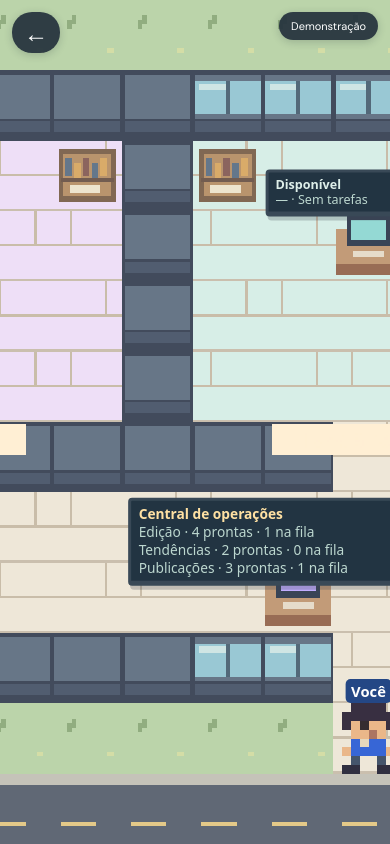
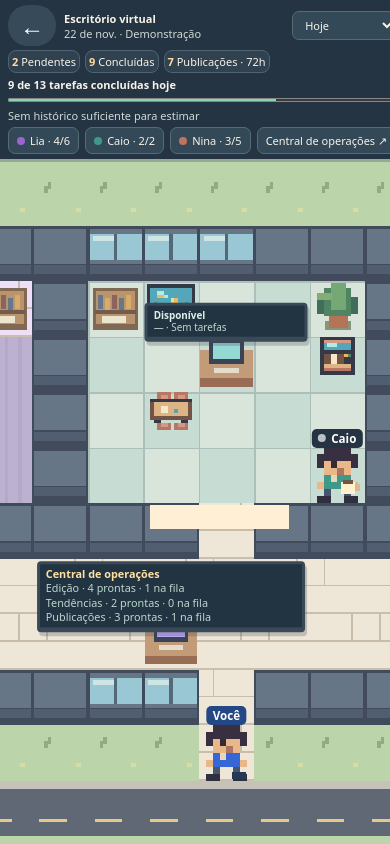
Before and after one commit to antonioacodes/disparo-insta, a Next.js app: page /escritorio in a window 390 px wide. Built offline with nearby package versions, Linux system fonts and the light colour scheme.

Commit message:
Etapa 1: integra HUD de demonstração e animações ao cenário

```diff
--- /dev/null
+++ b/app/escritorio/decor.ts
@@ -0,0 +1,14 @@
+// Original 16 × 16 pixel furniture tiles. Transparent pixels reveal the room floor.
+const designs:Record<string,string[]> = {
+  A:[' ................ ',' dddddddddddddd ',' dwwwwwwwwwwwwd ',' dwwiiwwwwwwwwd ',' dwwooiwwwwwwwd ',' dwwwwwwiowwwwd ',' dwgwwwwoowwgwd ',' dwggwwwwwwggwd ',' dyyyyyyyyyyyyd ',' dddddddddddddd ','  bbbbbbbbbbbb  ','  bcccccchhhhb  ','  bcccccchhhhb  ','  bbbbbbbbbbbb  '],
+  S:['                ',' dddddddddddddd ',' dccccccccccccd ',' dcmmmmmcmmmmmd ',' dcmmmmmcmmmmmd ',' dccccccccccccd ',' dmmmmmmcmmmmmd ',' dhhhhhhhhhhhhd ',' cchhhhhhhhhhcc ',' cchhhhhhhhhhcc ',' dccccccccccccd ','  dd        dd  '],
+  M:['    cccc cccc   ','    chhc chhc   ','  dddddddddddd  ','  byyyyyyyyyyb  ','  byyppyyyyyyb  ','  byyppyywyyyb  ','  byyyyyyyyyyb  ','  bbbbbbbbbbbb  ','   dd      dd   ','    chhc chhc   ','    cccc cccc   '],
+  V:['   dddddddddd   ','   dhhhhhhhhd   ','   dwiiiwwwwd   ','   dwwwwwwwwd   ','   dddddddddd   ','   dbbppbbogd   ','   dbbppbbddd   ','   dbbppbbddd   ','   dyyyyyyyyd   ','   dccccccccd   ','   dddddddddd   '],
+  X:[' dddddd dddddd  ',' dwwwwd dwwiwd  ',' dwiwwd diwuwd  ',' ddddd ddddddd  ','   dd     dd    ',' byyyyyyyyyyyyb ',' byppppppyypyyb ',' byyyyyyyyyyyyb ',' bbbbbbbbbbbbbb ','  dd        dd  ']
+};
+const colors:Record<string,string>={d:'#343847',b:'#735346',c:'#b87763',h:'#d59884',m:'#ecb9a0',w:'#56a6ba',i:'#aeede3',o:'#f6b552',g:'#558761',y:'#ddb585',p:'#f7e7c9',u:'#8667c0'};
+export function furniture(ctx:CanvasRenderingContext2D,tile:string,x:number,y:number){
+  designs[tile]?.forEach((row,j)=>Array.from(row.trimEnd()).forEach((pixel,i)=>{
+    if(colors[pixel]){ctx.fillStyle=colors[pixel];ctx.fillRect(x+i*2,y+j*2,2,2)}
+  }));
+}
--- a/app/escritorio/map.json
+++ b/app/escritorio/map.json
@@ -2,13 +2,13 @@
   "tiles": [
     "ggTggggggggggggggggTg",
     "g###################g",
-    "g#P...K#K...P#P...K#g",
-    "g#.D...#..D..#..D..#g",
-    "g#.....#.....#.....#g",
-    "g#.....#.....#.....#g",
+    "g#P...K#KA..P#P...K#g",
+    "g#.D.X.#..D.V#..DX.#g",
+    "g#.....#.M...#S....#g",
+    "g#...S.#.....#.....#g",
     "g###.#####.#####.###g",
-    "g#P...............P#g",
-    "g#.......C.........#g",
+    "g#P..............VP#g",
+    "g#.S.M...C......A..#g",
     "g#########.#########g",
     "ggTggggggg.ggggggTggg",
     "rrrrrrrrrrrrrrrrrrrrr"
@@ -61,5 +61,49 @@
   "computer": {
     "x": 9,
     "y": 8
+  },
+  "demoActivity": {
+    "completedPreviousDays": [
+      [
+        3,
+        2,
+        1
+      ],
+      [
+        5,
+        1,
+        3
+      ],
+      [
+        2,
+        1,
+        0
+      ],
+      [
+        4,
+        2,
+        2
+      ],
+      [
+        3,
+        2,
+        1
+      ],
+      [
+        2,
+        3,
+        1
+      ]
+    ],
+    "publicationHoursAgo": [
+      2,
+      6,
+      18,
+      27,
+      34,
+      48,
+      69,
+      82
+    ]
   }
 }
--- a/app/escritorio/office.module.css
+++ b/app/escritorio/office.module.css
@@ -23,3 +23,15 @@
 .dialog::backdrop{background:#1b293b55}.dialog button{float:right;border-radius:50%;width:36px;height:36px;font-size:22px}.dialog section{border-top:1px solid #d6cdbb}.dialog p{margin:6px 0}
 @media(min-aspect-ratio:21/12){.world{width:max(100%,760px);aspect-ratio:auto;height:max(100dvh,400px)}}
 @media(max-aspect-ratio:1/1){.world{width:max(760px,175dvh)}}
+.office{display:grid;grid-template-rows:auto minmax(0,1fr)}
+.viewport{min-height:0}
+.hud{position:relative;z-index:4;display:flex;align-items:center;flex-wrap:wrap;gap:8px 16px;padding:10px clamp(10px,2vw,32px);background:#243442;color:#f7f3e9;border-bottom:3px solid #97a994;font:500 13px system-ui}
+.hud .back{position:static;background:#374a59;box-shadow:none}
+.hud small,.hud strong,.hud progress{display:block}
+.hud small{font-size:11px;color:#d0dad6}
+.stats{display:flex;gap:5px}.stats span{padding:6px 9px;border:1px solid #516370;border-radius:8px;background:#304250}.stats b{color:#ffdb9c}
+.overall{flex:1;min-width:190px}.overall progress{width:100%;height:8px;accent-color:#88d6b0;margin:4px 0}
+.hud select,.hud button{color:inherit;background:#344957;border:1px solid #576b74;border-radius:7px;padding:5px 8px;font:inherit}
+.hud nav{display:flex;gap:6px;width:100%;overflow:auto}.hud nav button{white-space:nowrap}.hud i{display:inline-block;width:8px;height:8px;border-radius:50%;margin-right:5px}
+@media(min-aspect-ratio:21/12){.world{height:100%;min-height:360px}}
+@media(max-width:700px){.hud{gap:4px 8px;padding:5px 8px;font-size:11px}.hud label{order:1;margin-left:auto}.stats{order:2}.overall{order:3}.hud nav{order:4}.stats span{padding:3px}.world{width:max(760px,138dvh)}}
--- a/app/escritorio/page.tsx
+++ b/app/escritorio/page.tsx
@@ -3,16 +3,19 @@ import {useEffect,useRef,useState} from 'react';
 import Link from 'next/link';
 import styles from './office.module.css';
 import map from './map.json';
+import {furniture} from './decor';
 import atlas from './atlas.json';
 
 type Point = {x:number;y:number};
 const size=32;
 const directions:Record<string,Point>={ArrowUp:{x:0,y:-1},ArrowDown:{x:0,y:1},ArrowLeft:{x:-1,y:0},ArrowRight:{x:1,y:0}};
 const aliases:Record<string,string>={w:'ArrowUp',a:'ArrowLeft',s:'ArrowDown',d:'ArrowRight'};
+// Caio takes two steps beside the coffee station and then returns to his cup.
+const idleOffsets=[0,0,0,0,0,0,0,0,.3,.65,1,1,1,.65,.3,0];
 const same=(a:Point,b:Point)=>a.x===b.x && a.y===b.y;
 function walkable(p:Point){
   const tile=map.tiles[p.y]?.[p.x];
-  return (tile==='.' || tile==='r' || tile==='g') && !map.rooms.some(room=>same(room,p));
+  return (tile==='.' || tile==='r' || tile==='g') && !map.rooms.some(room=>same(room,p)||(!room.working&&p.y===room.y&&p.x===room.x+1));
 }
 function path(from:Point,to:Point){
   const queue=[from], parents=new Map<Point,Point>(), seen=new Set([from.x+','+from.y]);
@@ -35,6 +38,20 @@ export default function Office(){
   const canvas=useRef<HTMLCanvasElement>(null);
   const timer=useRef<ReturnType<typeof setInterval>|undefined>(undefined);
   const [avatar,move]=useState(map.spawn),[room,select]=useState<number|null>(null);
+  const [week,setWeek]=useState(false),[today,setToday]=useState<Date|null>(null),[frame,tick]=useState(0);
+  useEffect(()=>{
+    setToday(new Date());
+    const clock=setInterval(()=>setToday(new Date()),60000);
+    const reduced=window.matchMedia('(prefers-reduced-motion: reduce)').matches;
+    const animation=reduced?undefined:setInterval(()=>{if(!document.hidden)tick(n=>(n+1)%idleOffsets.length)},450);
+    return ()=>{clearInterval(clock);clearInterval(animation)};
+  },[]);
+  const daysBeforeToday=today?(today.getDay()+6)%7:0;
+  const rooms=map.rooms.map((r,i)=>({...r,done:r.done+(week?map.demoActivity.completedPreviousDays.slice(0,daysBeforeToday).reduce((sum,day)=>sum+day[i],0):0)}));
+  const people=rooms.map(r=>({...r,x:r.x+(r.working?0:idleOffsets[frame])}));
+  const done=rooms.reduce((n,r)=>n+r.done,0);
+  const pending=rooms.reduce((n,r)=>n+r.count,0);
+  const total=done+pending+rooms.filter(r=>r.working).length;
   const dialog=useRef<HTMLDialogElement>(null);
   const viewport=useRef<HTMLDivElement>(null);
   useEffect(()=>{const el=viewport.current;if(el)el.scrollLeft=(el.scrollWidth-el.clientWidth)/2},[]);
@@ -58,6 +75,13 @@ export default function Office(){
       }else{
         box(l,t+15,32,1,'#c9bda9');box(l+((x+y)%2?8:24),t,1,15,'#c9bda9');box(l,t+31,32,1,'#cabfae');
       }
+      if(y>=2&&y<=5&&x>7&&x<13){
+        box(l,t,32,32,(x+y)%2?'#c7dcd3':'#d9e5da');box(l,t,1,32,'#adbfba');box(l,t,32,1,'#adbfba');
+      }
+      if(y>=3&&y<=5&&x>1&&x<7){
+        box(l,t,32,32,'#bcb1d1');for(let k=0;k<32;k+=8)box(l+k,t,2,32,'#b5a8c9');
+      }
+      furniture(ctx!,tile,l,t);
       if(tile==='#'){
         box(l,t,size,size,'#424b5c');box(l+1,t+2,30,20,'#677687');box(l+1,t+23,30,5,'#515d70');
         if((y===1||y===9)&&x%6>=2&&x%6<=4){
@@ -86,26 +110,44 @@ export default function Office(){
       atlas[seated?'seated':'standing'].forEach((row,y)=>Array.from(row).forEach((pixel,x)=>{
         if(colors[pixel])box(p.x*size+x*4,p.y*size+y*4,4,4,colors[pixel]);
       }));
+      if(!seated&&p.x%1!==0)box(p.x*size+3,p.y*size+29,7,3,colors.b);
       if(seated)box(p.x*size+6,p.y*size+28,20,5,'#6e5660');
     }
-    map.rooms.forEach((r,i)=>{
+    people.forEach((r,i)=>{
       sprite(r,r.color,r.working);
+      const l=r.x*size,t=r.y*size;
+      // Hair, clothing and handheld props distinguish the three people.
+      if(i===0){box(l+3,t+9,5,12,'#483745');box(l+22,t+5,4,5,'#deac68')}
+      if(i===2){box(l+3,t+5,22,5,'#9e533d');box(l+23,t+9,5,13,'#944635')}
+      if(r.working){
+        box(l+2,t+16+(frame%2)*2,6,4,'#eac5a1');box(l+23,t+18-(frame%2)*2,6,4,'#eac5a1');
+      }else{
+        const lift=frame>=4&&frame<=6?6:0;
+        box(l+18,t+20-lift,8,7,'#fff1cb');box(l+26,t+21-lift,3,4,'#d8ba92');
+        box(l+19,t+19-lift,6,2,'#725644');
+      }
       ctx.fillStyle='#384553';ctx.font='bold 10px system-ui';ctx.textAlign='center';
       box((4+6*i)*size-28,6*size+1,80,14,'#ffefd4');
       ctx.fillText(r.name,(4+6*i)*size+12,6*size+12);
     });
     sprite(avatar,'#3766d6',false);
-  },[avatar,room]);
+    box(avatar.x*size+((avatar.x+avatar.y)%2?4:19),avatar.y*size+27,8,4,'#263854');
+  },[avatar,frame]);
   const anchor=(x:number,y:number)=>({left:(x+.5)*size/width*100+'%',top:y*size/height*100+'%'});
   return <main className={styles.office} aria-label="Escritório virtual">
-    <Link href="/studio" className={styles.back} aria-label="Voltar ao Studio" title="Voltar ao Studio">←</Link>
-    <small className={styles.demo}>Demonstração</small>
+    <header className={styles.hud}><Link href="/studio" className={styles.back} aria-label="Voltar ao Studio" title="Voltar ao Studio">←</Link>
+    <div><strong>Escritório virtual</strong><small>{today?.toLocaleDateString('pt-BR',{day:'numeric',month:'short'})} · Demonstração</small></div>
+    <div className={styles.stats}><span><b>{pending}</b> Pendentes</span><span><b>{done}</b> Concluídas</span><span><b>{map.demoActivity.publicationHoursAgo.filter(hours=>hours<72).length}</b> Publicações · 72h</span></div>
+    <div className={styles.overall}><strong>{done} de {total} tarefas concluídas {week?'nesta semana':'hoje'}</strong><progress value={done} max={total}/><small>Sem histórico suficiente para estimar</small></div>
+    <label><select aria-label="Período do escritório" value={week?'week':'today'} onChange={e=>setWeek(e.target.value==='week')}><option value="today">Hoje</option><option value="week">Esta semana</option></select></label>
+    <nav aria-label="Progresso por agente">{rooms.map((r,i)=><button key={r.name} onClick={()=>select(i)}><i style={{background:r.color}}/>{r.person} · {r.done}/{r.done+r.count+Number(r.working)}</button>)}
+    <button onClick={()=>select(-1)}>Central de operações ↗</button></nav></header>
     <div className={styles.viewport} ref={viewport}><div className={styles.world}>
     <canvas ref={canvas} tabIndex={0} aria-label="Mapa do escritório. Use setas ou WASD para andar, Enter para interagir ou toque no chão." width={width} height={height}
       onKeyDown={e=>{
         if(e.key==='Enter'){
           const near=(p:Point)=>Math.abs(p.x-avatar.x)+Math.abs(p.y-avatar.y)<=1;
-          const index=map.rooms.findIndex(near);
+          const index=people.findIndex(r=>near({...r,x:Math.round(r.x)}));
           if(index>=0||near(map.computer)){clearInterval(timer.current);select(index)}
           return;
         }
@@ -129,7 +171,7 @@ export default function Office(){
         const steps=path(avatar,p);
         if(steps.length)timer.current=setInterval(()=>{move(steps.shift()!);if(!steps.length)clearInterval(timer.current)},90);
       }}/>
-    {map.rooms.map((r,i)=><div key={r.name}>
+    {people.map((r,i)=><div key={r.name}>
       <button className={styles.person} style={anchor(r.x,r.y)} onClick={()=>select(i)}>
         <span className={styles.tag}><i data-state={r.working?'working':'idle'}/>{r.person}</span>
         <span className={styles.bubble}>{r.task} · {r.elapsed}<br/>A seguir · {r.next}</span>
@@ -141,12 +183,12 @@ export default function Office(){
     <span className={styles.you} style={anchor(avatar.x,avatar.y)}>Você</span>
     <button className={styles.board} style={anchor(map.computer.x,map.computer.y)} onClick={()=>select(-1)}>
       <b>Central de operações</b>
-      {map.rooms.map(r=><span key={r.name}>{r.name} · {r.done} prontas · {r.count} na fila</span>)}
+      {rooms.map(r=><span key={r.name}>{r.name} · {r.done} prontas · {r.count} na fila</span>)}
     </button></div></div>
     <dialog ref={dialog} onClose={()=>select(null)} className={styles.dialog}>
       <button autoFocus onClick={()=>select(null)} aria-label="Fechar detalhes">×</button>
       <small>Demonstração</small><h2>{room===-1?'Central de operações':map.rooms[room??0]?.name}</h2>
-      {map.rooms.filter((_,i)=>room===-1||room===i).map(r=><section key={r.name}><h3>{r.person} · {r.name}</h3><p>{r.working?'Trabalhando':'Ocioso'} · {r.task}</p>
+      {rooms.filter((_,i)=>room===-1||room===i).map(r=><section key={r.name}><h3>{r.person} · {r.name}</h3><p>{r.working?'Trabalhando':'Ocioso'} · {r.task}</p>
         <p>Tempo decorrido · {r.elapsed}</p><p>A seguir · {r.next}</p><small>{r.done} concluídas · {r.count} pendentes</small></section>)}
     </dialog></main>
 }
```
Also changed, not shown: 1 other file (tests, documents, lock files or other folders).
